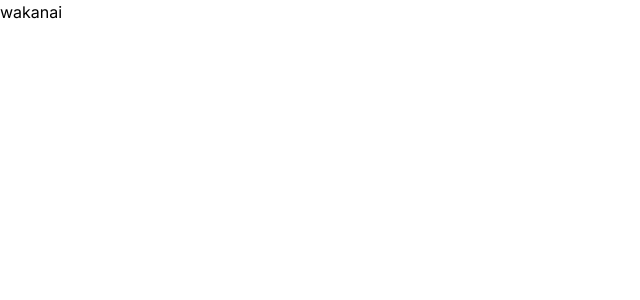
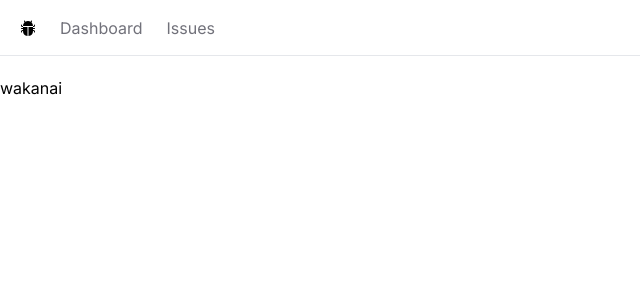
Before and after one commit to 7flash-pi/leetCp, a Next.js app in the folder bug-b/: page / in a window 1280 px wide. Shown: the top 300 px of the page, without its empty margins (0-640 px from the left). Built offline with nearby package versions, Linux system fonts and the light colour scheme.

Commit message:
added navbar

```diff
--- /dev/null
+++ b/bug-b/app/Navbar.tsx
@@ -0,0 +1,31 @@
+import Link from "next/link";
+import React from "react";
+import { BsFillBugFill } from "react-icons/bs";
+
+type Props = {};
+
+const Navbar = (props: Props) => {
+  const navLink = [
+    { label: "Dashboard", href: "/" },
+    { label: "Issues", href: "/issues" },
+  ];
+  return (
+    <nav className="flex space-x-6 border-b mb-5 px-5 h-14 items-center">
+      <Link href="/">
+        <BsFillBugFill />
+      </Link>
+      <ul className="flex space-x-6">
+        {navLink.map((link, index) => (
+          <li
+            key={index}
+            className="text-zinc-500 hover:text-zinc-800 transition-colors"
+          >
+            <Link href={link.href}>{link.label}</Link>
+          </li>
+        ))}
+      </ul>
+    </nav>
+  );
+};
+
+export default Navbar;
--- a/bug-b/app/layout.tsx
+++ b/bug-b/app/layout.tsx
@@ -1,22 +1,26 @@
-import './globals.css'
-import type { Metadata } from 'next'
-import { Inter } from 'next/font/google'
+import "./globals.css";
+import type { Metadata } from "next";
+import { Inter } from "next/font/google";
+import Navbar from "./Navbar";
 
-const inter = Inter({ subsets: ['latin'] })
+const inter = Inter({ subsets: ["latin"] });
 
 export const metadata: Metadata = {
-  title: 'Create Next App',
-  description: 'Generated by create next app',
-}
+  title: "Create Next App",
+  description: "Generated by create next app",
+};
 
 export default function RootLayout({
   children,
 }: {
-  children: React.ReactNode
+  children: React.ReactNode;
 }) {
   return (
     <html lang="en">
-      <body className={inter.className}>{children}</body>
+      <body className={inter.className}>
+        <Navbar />
+        <main>{children}</main>
+      </body>
     </html>
-  )
+  );
 }
--- a/bug-b/package.json
+++ b/bug-b/package.json
@@ -19,6 +19,7 @@
     "postcss": "8.4.32",
     "react": "18.2.0",
     "react-dom": "18.2.0",
+    "react-icons": "^4.11.0",
     "tailwindcss": "3.3.6",
     "typescript": "5.3.3"
   }
```
Also changed, not shown: 1 other file (tests, documents, lock files or other folders).
